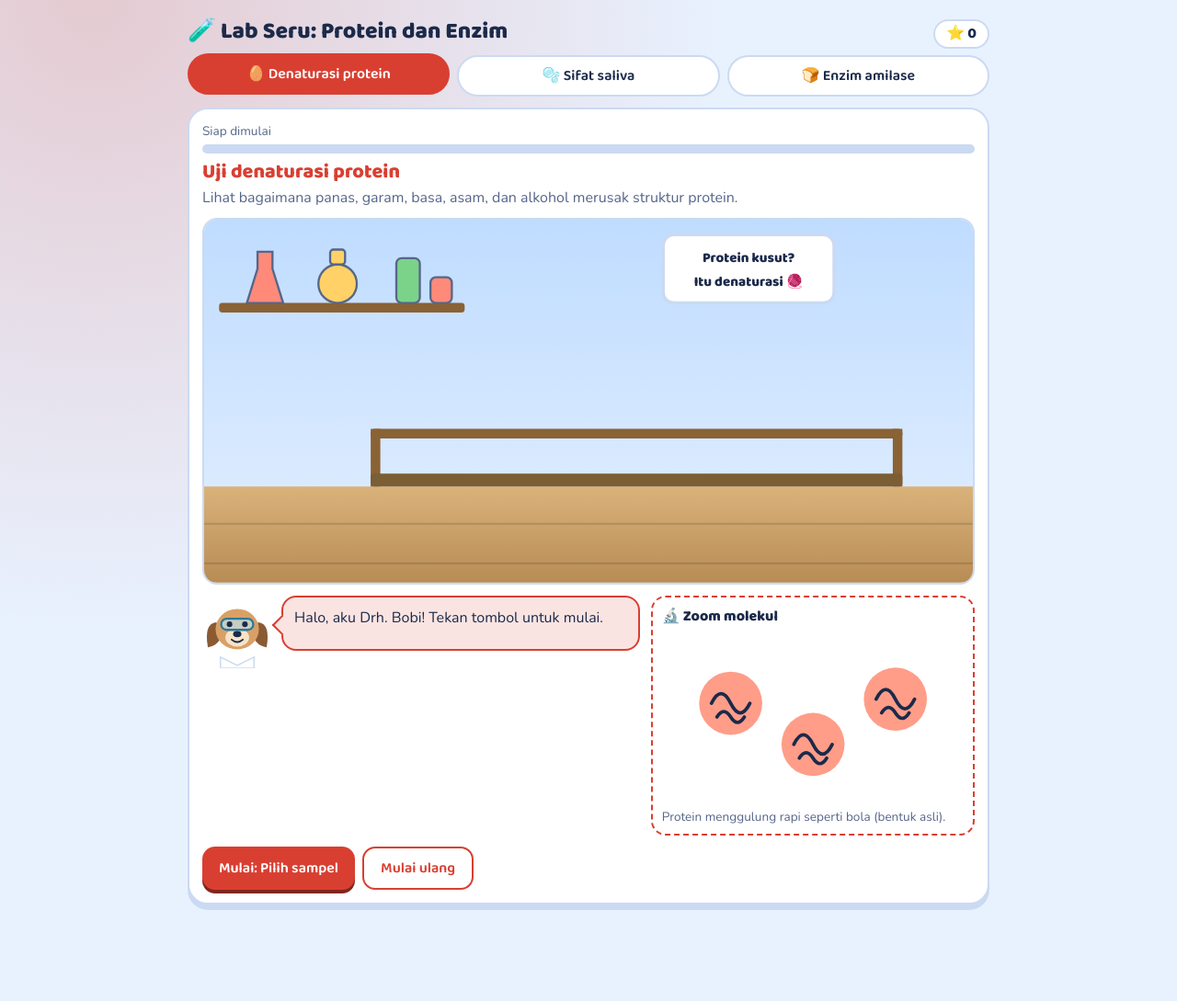
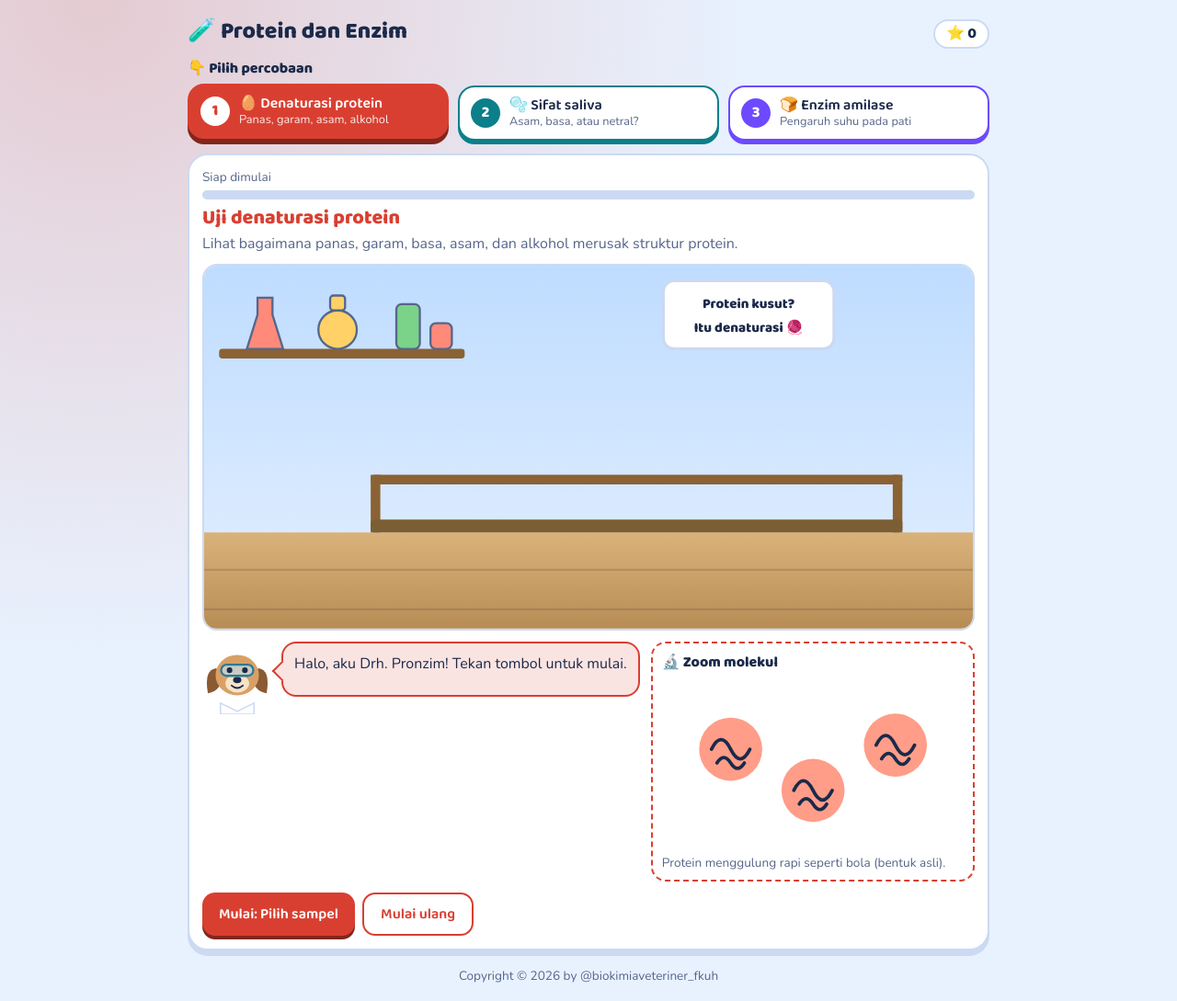
Before and after one commit to alyaaudinar/PROTEIN-ENZIM, a plain HTML site: page index.html in a window 1280 px wide. Shown: the whole page at 92% size. Before the commit the page ends 1010 px from the top, so only its background shows below. Drawn offline with nearby package versions, Linux system fonts and the light colour scheme.

Commit message:
Update index.html

```diff
--- a/index.html
+++ b/index.html
@@ -15,9 +15,15 @@ h1,#st,.tabs button,button.b,.pts{font-family:"Baloo 2",Nunito,system-ui,sans-se
 .top{display:flex;justify-content:space-between;align-items:center;gap:8px}
 h1{font-weight:800;font-size:1.55rem;line-height:1.2;margin:6px 0 10px}
 .pts{background:var(--card);border:2px solid var(--line);border-radius:999px;padding:2px 12px;font-weight:800;white-space:nowrap}
-.tabs{display:flex;gap:8px;flex-wrap:wrap;margin-bottom:12px}
-.tabs button{flex:1;min-width:140px;padding:8px 12px;border:2px solid var(--line);background:var(--card);color:var(--ink);border-radius:999px;font-weight:600;font-size:1rem;cursor:pointer;transition:transform .15s}
-.tabs button[aria-selected=true]{background:var(--acc);color:var(--on);border-color:var(--acc);transform:translateY(-2px)}
+.pick{font:800 1rem "Baloo 2",Nunito,sans-serif;color:var(--ink);margin:2px 0 6px}
+.tabs{display:grid;grid-template-columns:repeat(3,1fr);gap:10px;margin-bottom:14px}@media(max-width:640px){.tabs{grid-template-columns:1fr}}
+.tabs button{--c:var(--a0);display:flex;align-items:center;gap:10px;text-align:left;padding:10px 12px;border:2px solid var(--c);background:var(--card);color:var(--ink);border-radius:18px;font-weight:600;font-size:1rem;cursor:pointer;box-shadow:0 4px 0 var(--c);transition:transform .15s,box-shadow .15s}
+.tabs button[data-n="1"]{--c:var(--a1)}.tabs button[data-n="2"]{--c:var(--a2)}
+.tabs button i{flex:none;width:32px;height:32px;border-radius:50%;background:var(--c);color:var(--on);display:grid;place-items:center;font:800 1.05rem "Baloo 2",sans-serif;font-style:normal}
+.tabs button b{display:block;line-height:1.2;font-weight:600}.tabs button small{display:block;font:400 .8rem/1.3 Nunito,sans-serif;color:var(--mute)}
+.tabs button[aria-selected=true]{background:var(--c);color:var(--on);transform:translateY(-2px);box-shadow:0 6px 0 color-mix(in srgb,var(--c) 60%,#000)}
+.tabs button[aria-selected=true] small{color:var(--on);opacity:.9}.tabs button[aria-selected=true] i{background:var(--on);color:var(--c)}
+.cr{text-align:center;color:var(--mute);font-size:.85rem;padding:6px 0 14px}
 .card{background:var(--card);border:2px solid var(--line);border-radius:22px;padding:14px;margin-bottom:12px;box-shadow:0 6px 0 var(--line)}
 .sn{font-size:.85rem;color:var(--mute);display:block}
 .bar{height:10px;background:var(--line);border-radius:10px;margin:4px 0 8px;overflow:hidden}
@@ -61,8 +67,9 @@ table{width:100%;border-collapse:collapse;font-size:.88rem;margin-top:10px}th,td
 @media (prefers-reduced-motion:reduce){*{animation-duration:.01s!important;transition-duration:.01s!important}}
 </style></head>
 <body><div class="wrap">
-<div class="top"><h1>🧪 Lab Seru: Protein dan Enzim</h1><span class="pts" id="pts">⭐ 0</span></div>
-<div class="tabs"><button data-n="0">🥚 Denaturasi protein</button><button data-n="1">🫧 Sifat saliva</button><button data-n="2">🍞 Enzim amilase</button></div>
+<div class="top"><h1>🧪 Protein dan Enzim</h1><span class="pts" id="pts">⭐ 0</span></div>
+<p class="pick">👇 Pilih percobaan</p>
+<div class="tabs"><button data-n="0"><i>1</i><span><b>🥚 Denaturasi protein</b><small>Panas, garam, asam, alkohol</small></span></button><button data-n="1"><i>2</i><span><b>🫧 Sifat saliva</b><small>Asam, basa, atau netral?</small></span></button><button data-n="2"><i>3</i><span><b>🍞 Enzim amilase</b><small>Pengaruh suhu pada pati</small></span></button></div>
 <div class="card">
 <span class="sn" id="sn"></span><div class="bar"><i id="bar"></i></div>
 <p id="st"></p><p id="sd"></p>
@@ -71,7 +78,7 @@ table{width:100%;border-collapse:collapse;font-size:.88rem;margin-top:10px}th,td
 <div class="zoom"><b>🔬 Zoom molekul</b><svg id="zm" viewBox="0 0 220 130" aria-hidden="true"></svg><p id="zc"></p></div></div>
 <div class="row"><button class="b" id="nx"></button><button class="b o" id="rs">Mulai ulang</button></div>
 <div id="tbl"></div>
-</div><div id="cf"></div></div>
+</div><footer class="cr">Copyright © 2026 by @biokimiaveteriner_fkuh</footer><div id="cf"></div></div>
 <script>
 const NS='http://www.w3.org/2000/svg',$=s=>document.querySelector(s),wait=ms=>new Promise(r=>setTimeout(r,ms));
 const S={smp:'egg'};let uid=0,cur,si,busy,tab=0;
@@ -233,7 +240,7 @@ const star=()=>$('#pts').textContent='⭐ '+(++pts);
 const ask=q=>new Promise(r=>{const o=$('#obs');o.innerHTML='<b>Tebak dulu!</b> '+q[0]+'<div>'+q[1].map((t,i)=>'<button class="b o" data-i="'+i+'">'+t+'</button>').join('')+'</div>';o.onclick=e=>{const b=e.target.closest('button');if(!b)return;const ok=+b.dataset.i===q[2];o.onclick=null;if(ok)star();o.textContent=(ok?'Tepat! ⭐ ':'Hampir! ')+q[3];setTimeout(r,2400)}});
 function boom(){for(let i=0;i<46;i++){const d=document.createElement('i');d.className='cf';d.style.cssText='left:'+Math.random()*100+'%;background:hsl('+Math.random()*360+' 85% 60%);animation-delay:'+Math.random()*.6+'s';$('#cf').appendChild(d);setTimeout(()=>d.remove(),3600)}}
 function hdr(){const N=cur.steps.length;$('#sn').textContent=si<0?'Siap dimulai':'Langkah '+(si+1)+' dari '+N;$('#bar').style.width=((si+1)/N*100)+'%';const s=si<0?{t:cur.title,d:cur.goal}:cur.steps[si];$('#st').textContent=s.t;$('#sd').textContent=s.d}
-function load(n){tab=n;document.body.dataset.t=n;document.querySelectorAll('.tabs button').forEach(b=>b.setAttribute('aria-selected',b.dataset.n==n));const svg=$('#stage');svg.innerHTML='';uid=0;busy=false;S.smp='egg';Z=[Z1,Z2,Z3][n]();cur=[B1,B2,B3][n](svg);si=-1;dog('');$('#obs').onclick=null;$('#obs').textContent='Halo, aku Drh. Bobi! Tekan tombol untuk mulai.';$('#tbl').innerHTML='';NX.textContent='Mulai: '+cur.steps[0].t;NX.disabled=false;hdr()}
+function load(n){tab=n;document.body.dataset.t=n;document.querySelectorAll('.tabs button').forEach(b=>b.setAttribute('aria-selected',b.dataset.n==n));const svg=$('#stage');svg.innerHTML='';uid=0;busy=false;S.smp='egg';Z=[Z1,Z2,Z3][n]();cur=[B1,B2,B3][n](svg);si=-1;dog('');$('#obs').onclick=null;$('#obs').textContent='Halo, aku Drh. Pronzim! Tekan tombol untuk mulai.';$('#tbl').innerHTML='';NX.textContent='Mulai: '+cur.steps[0].t;NX.disabled=false;hdr()}
 async function next(){if(busy)return;busy=true;NX.disabled=true;si++;hdr();const s=cur.steps[si];dog('busy');if(s.q)await ask(s.q);$('#obs').innerHTML='Sedang berjalan...';const r=await s.go();if(r){if(r[0]==='<')$('#obs').innerHTML=r;else $('#obs').textContent=r}dog('ok');setTimeout(()=>dog(''),1600);busy=false;if(si>=cur.steps.length-1){NX.textContent='Selesai 🎉';boom();$('#obs').textContent+=' Skor kamu: ⭐ '+pts;return}NX.textContent='Lanjut: '+cur.steps[si+1].t;NX.disabled=!!s.hold}
 NX.onclick=next;$('#rs').onclick=()=>load(tab);
 document.querySelectorAll('.tabs button').forEach(b=>b.onclick=()=>load(+b.dataset.n));
```
